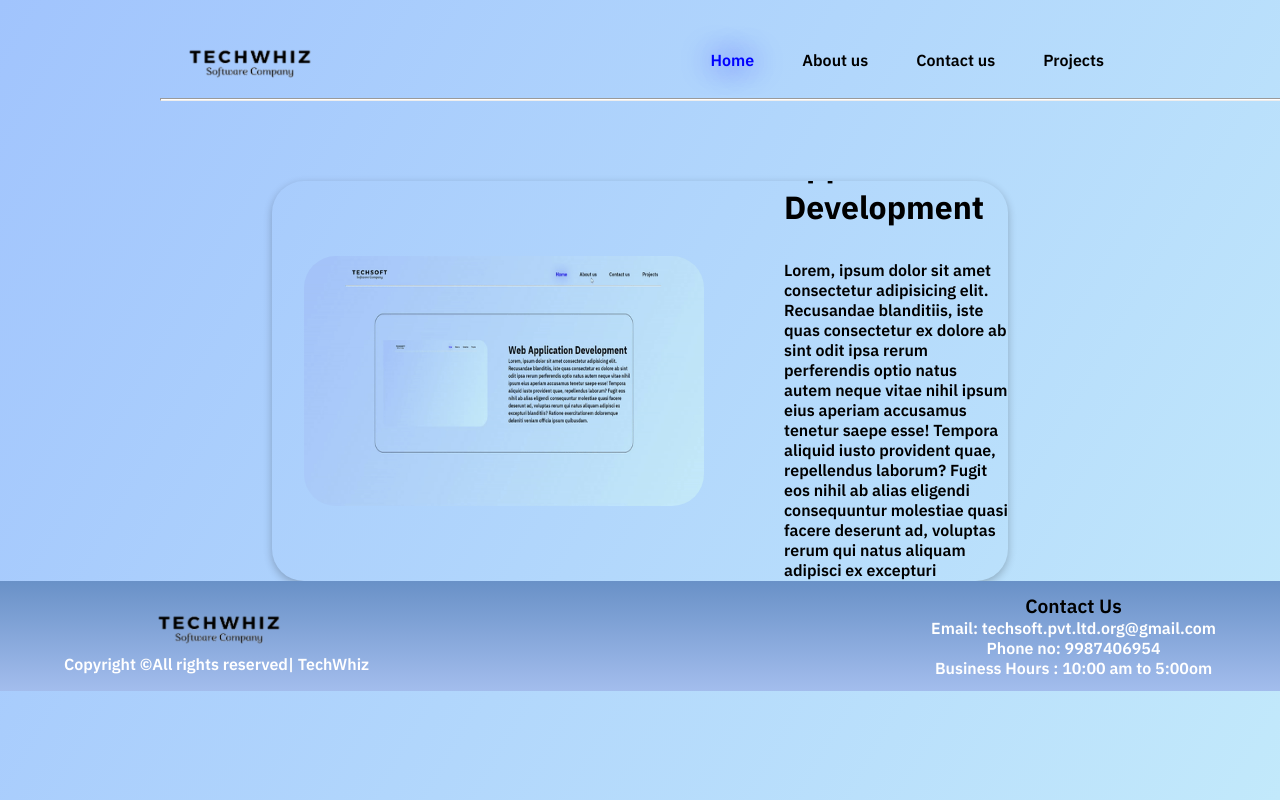
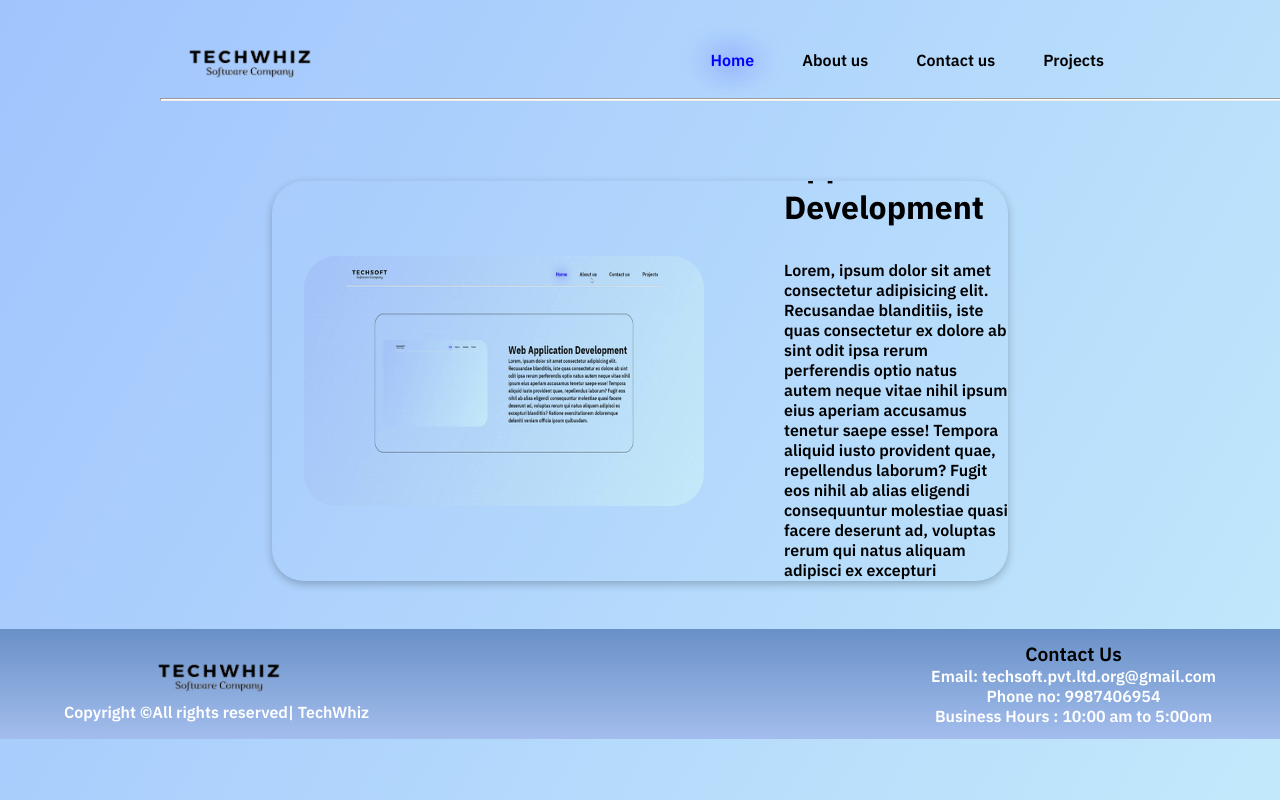
Before and after one commit to TechWhizorg/techorg, a plain HTML site: page index.html in a window 1280 px wide. Shown: the top 800 px of the page. Drawn offline with nearby package versions, Linux system fonts and the light colour scheme.

Commit message:
Add files via upload

```diff
--- a/style.css
+++ b/style.css
@@ -114,6 +114,7 @@ body{
     margin-top: 5rem;
     margin-left: 17rem;
     margin-right: 17rem;
+    margin-bottom: 3rem;
     border-radius: 2rem;
     gap: 5rem;
     overflow: hidden;
@@ -153,7 +154,7 @@ body{
   }
 
   .main-footer{
-    position: relative;
+    position: ;
     left: 0;
     bottom: 0;
     width: 100%;
```
